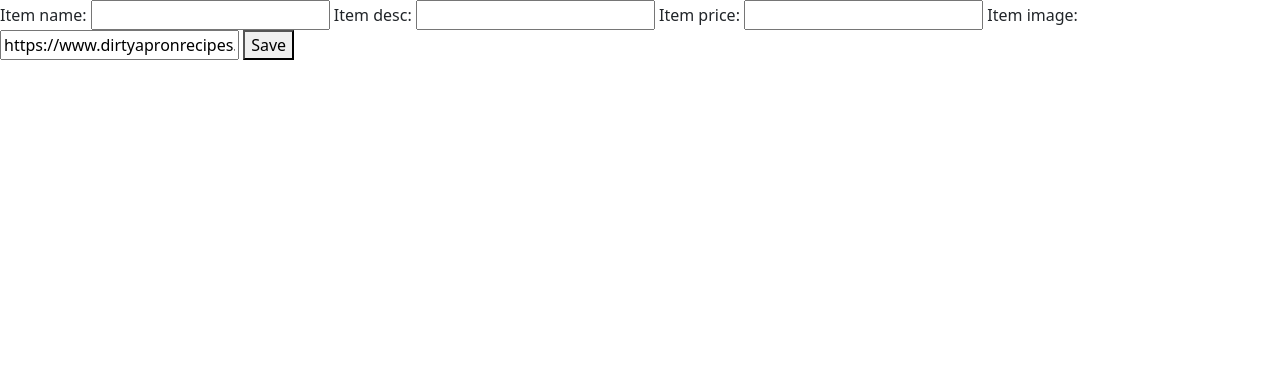
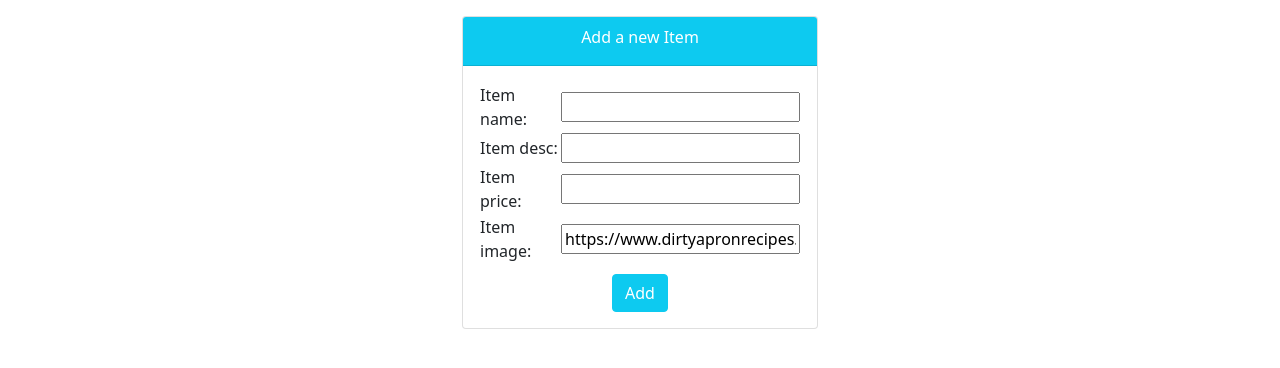
Before and after one commit to kamleshbp/foodiee, a Django app: page /food/add/ in a window 1280 px wide. Shown: the part 72-440 px from the top of the page. Run offline with Django 4.2, Linux system fonts and the light colour scheme; a user stored in the database is signed in.

Commit message:
styled the forms

```diff
--- a/food/templates/food/base.html
+++ b/food/templates/food/base.html
@@ -9,8 +9,8 @@
     <title>Document</title>
 </head>
 <body>
-    <nav class="navbar navbar-dark bg-dark">
-        <a href="{% url 'food:index' %}" class="navbar-brand">Foodiee</a>
+    <nav class="navbar navbar-dark bg-dark" style="margin-bottom: 1rem;">
+        <a href="{% url 'food:index' %}" class="navbar-brand"> Foodiee</a>
         <div class="navbar">
             <a class="nav-item nav-link" href="{% url 'food:create_item'%}">Add item</a>
             {% if user.is_authenticated %}
--- /dev/null
+++ b/food/templates/food/card.html
@@ -0,0 +1,46 @@
+{% extends 'food/base.html' %}
+
+{% block body %}
+
+    <div class="container">
+        <div class="row">
+            <div class="col-md-4 offset-md-4 justify-content-center">
+                <div class="card">
+                    <div class="card-header bg-info text-white text-center">
+                        <div class="card-title">
+                            {% block cardtitle %}
+                            {% endblock %}
+                        </div>
+                    </div>
+                    <div class="card-body">
+                        <form method="POST">
+                            {% csrf_token %}
+                            <div>{{ form.non_field_errors }}</div>
+                            <table>
+                                {% for field in form %}
+                                    {% for error in field.errors %}
+                                        <tr>
+                                            <td class="alert-danger" colspan="2">{{ error }}</td>
+                                        </tr>
+                                    {% endfor %}
+                                    <tr>
+                                        <td>{{ field.label_tag }}</td>
+                                        <td>{{ field }}</td>
+                                    </tr>
+                                {% endfor %}
+                            </table>
+                            <div align="center" style="margin-top: 10px;">
+                                <button class="btn btn-info center text-white" type="submit">
+                                    {% block cardbutton %}
+                                    {% endblock %}
+                                </button>
+                            </div>
+
+                        </form>
+                    </div>
+                </div>
+            </div>
+        </div>
+    </div>
+
+{% endblock %}
--- a/food/templates/food/item-form.html
+++ b/food/templates/food/item-form.html
@@ -1,8 +1,9 @@
-{% extends 'food/base.html' %}
-{% block body %}
-    <form method="POST">
-        {% csrf_token %}
-        {{ form }}
-        <button type="submit">Save</button>
-    </form>
-{% endblock %}
+{% extends 'food/card.html' %}
+
+{% block cardtitle%}
+    Add a new Item
+{% endblock%}
+
+{% block cardbutton%}
+    Add
+{% endblock%}
```
Also changed, not shown: users/templates/users/login.html (+7 -8 lines), users/templates/users/register.html (+8 -30 lines), db.sqlite3.
